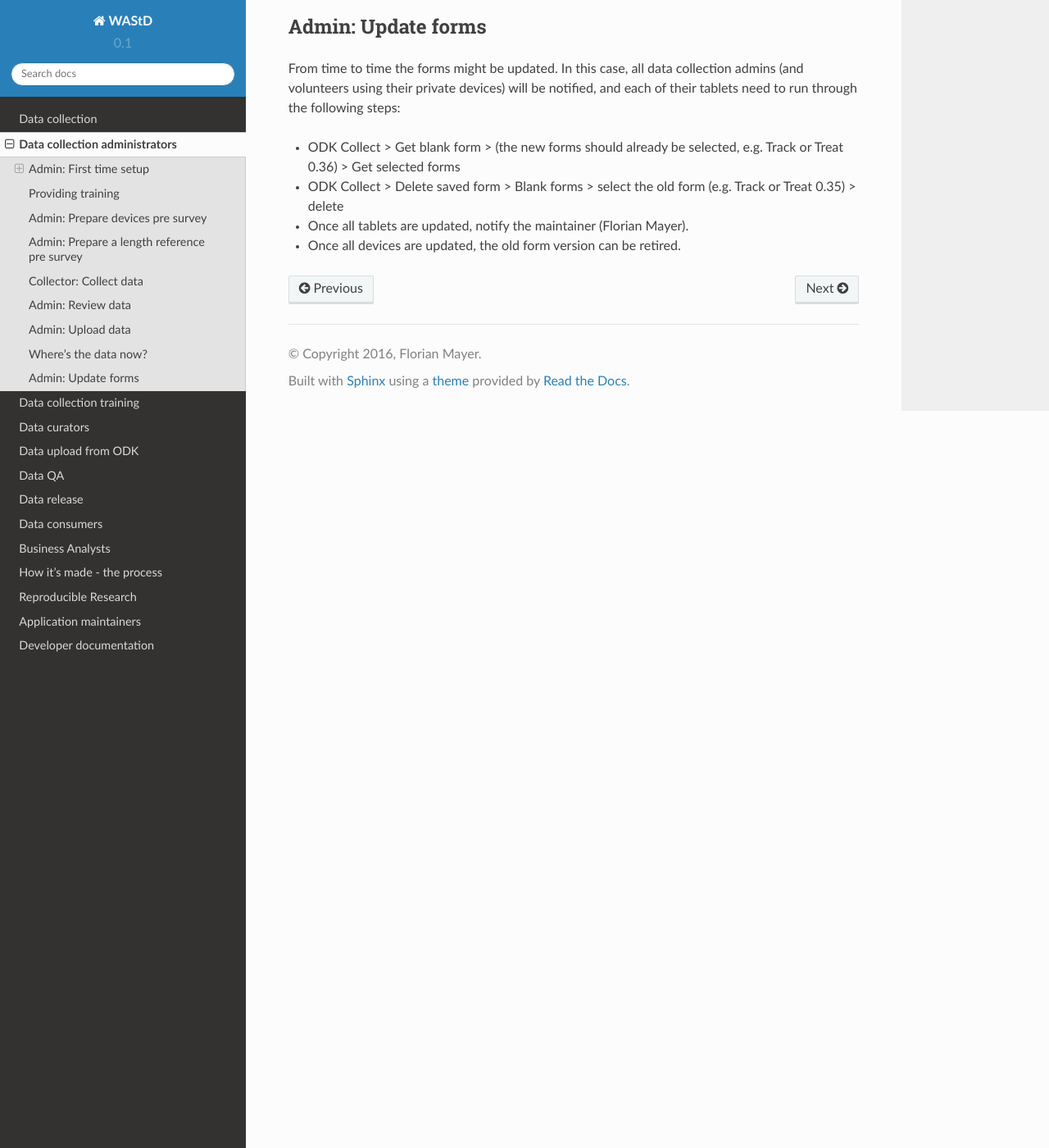
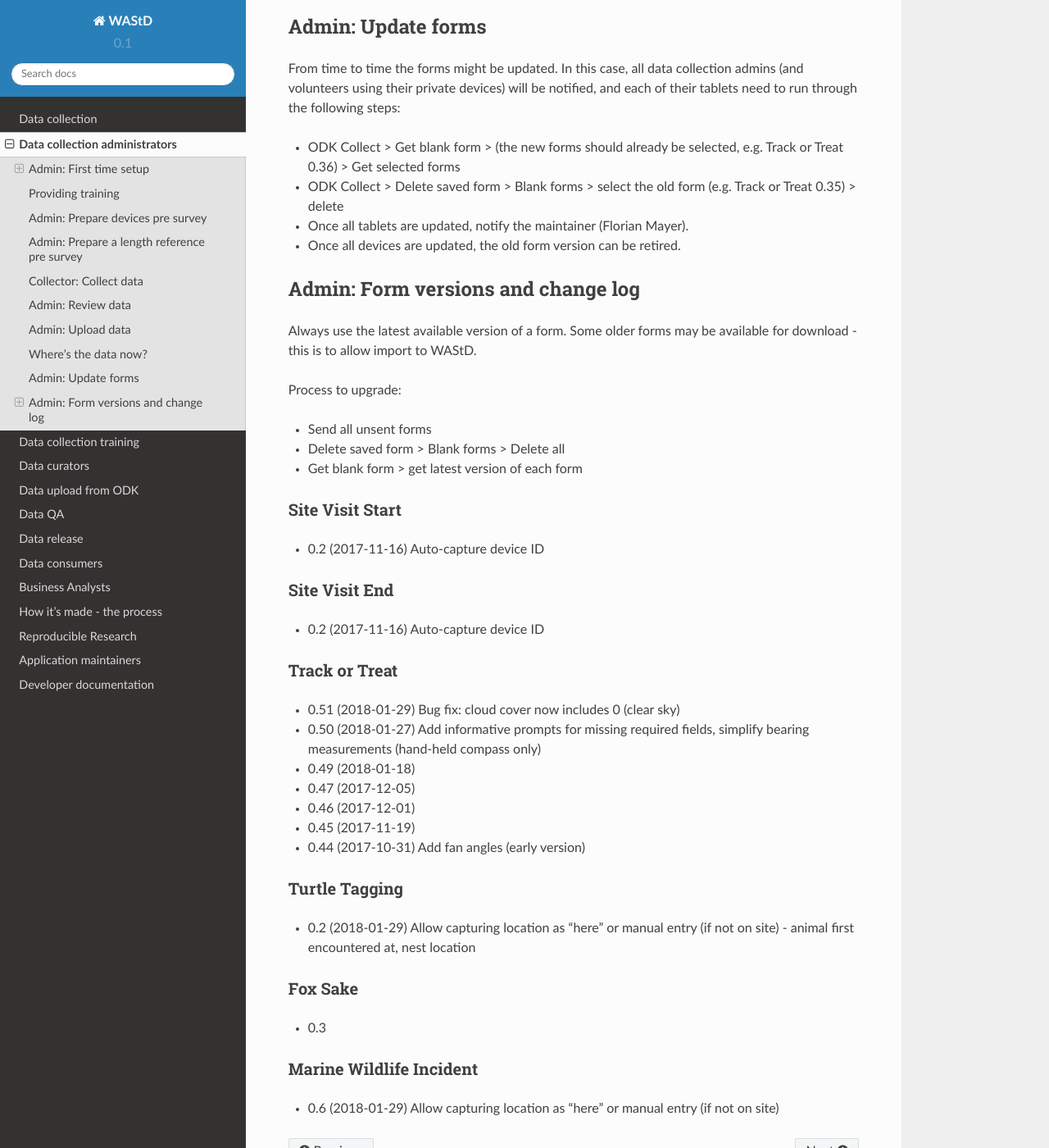
Before and after one commit to dbca-wa/wastd, a Sphinx documentation site: the page built from docs/data_collection/data_collection_admin.rst, in a window 1280 px wide and 1400 px high, scrolled down 4812 px. Shown: the whole window at 82% size. Built offline with Sphinx 7.4.7 and the Read the Docs theme 2.0.0, drawn with Linux system fonts in a browser that asks for light colours.

```diff
--- a/docs/data_collection/data_collection_admin.rst
+++ b/docs/data_collection/data_collection_admin.rst
@@ -211,3 +211,46 @@
 * ODK Collect > Delete saved form > Blank forms > select the old form (e.g. Track or Treat 0.35) > delete
 * Once all tablets are updated, notify the maintainer (Florian Mayer).
 * Once all devices are updated, the old form version can be retired.
+
+Admin: Form versions and change log
+===================================
+Always use the latest available version of a form.
+Some older forms may be available for download - this is to allow import to WAStD.
+
+Process to upgrade:
+
+* Send all unsent forms
+* Delete saved form > Blank forms > Delete all
+* Get blank form > get latest version of each form
+
+Site Visit Start
+----------------
+* 0.2 (2017-11-16) Auto-capture device ID
+
+Site Visit End
+--------------
+* 0.2 (2017-11-16) Auto-capture device ID
+
+Track or Treat
+--------------
+* 0.51 (2018-01-29) Bug fix: cloud cover now includes 0 (clear sky)
+* 0.50 (2018-01-27) Add informative prompts for missing required fields, simplify bearing measurements (hand-held compass only)
+* 0.49 (2018-01-18)
+* 0.47 (2017-12-05)
+* 0.46 (2017-12-01)
+* 0.45 (2017-11-19)
+* 0.44 (2017-10-31) Add fan angles (early version)
+
+
+Turtle Tagging
+--------------
+* 0.2 (2018-01-29) Allow capturing location as "here" or manual entry (if not on site) - animal first encountered at, nest location
+
+
+Fox Sake
+--------
+* 0.3
+
+Marine Wildlife Incident
+------------------------
+* 0.6 (2018-01-29) Allow capturing location as "here" or manual entry (if not on site)
```
Also changed, not shown: docs/data_collection/data_collection_training.rst (+84 -4 lines), 2 other files.
